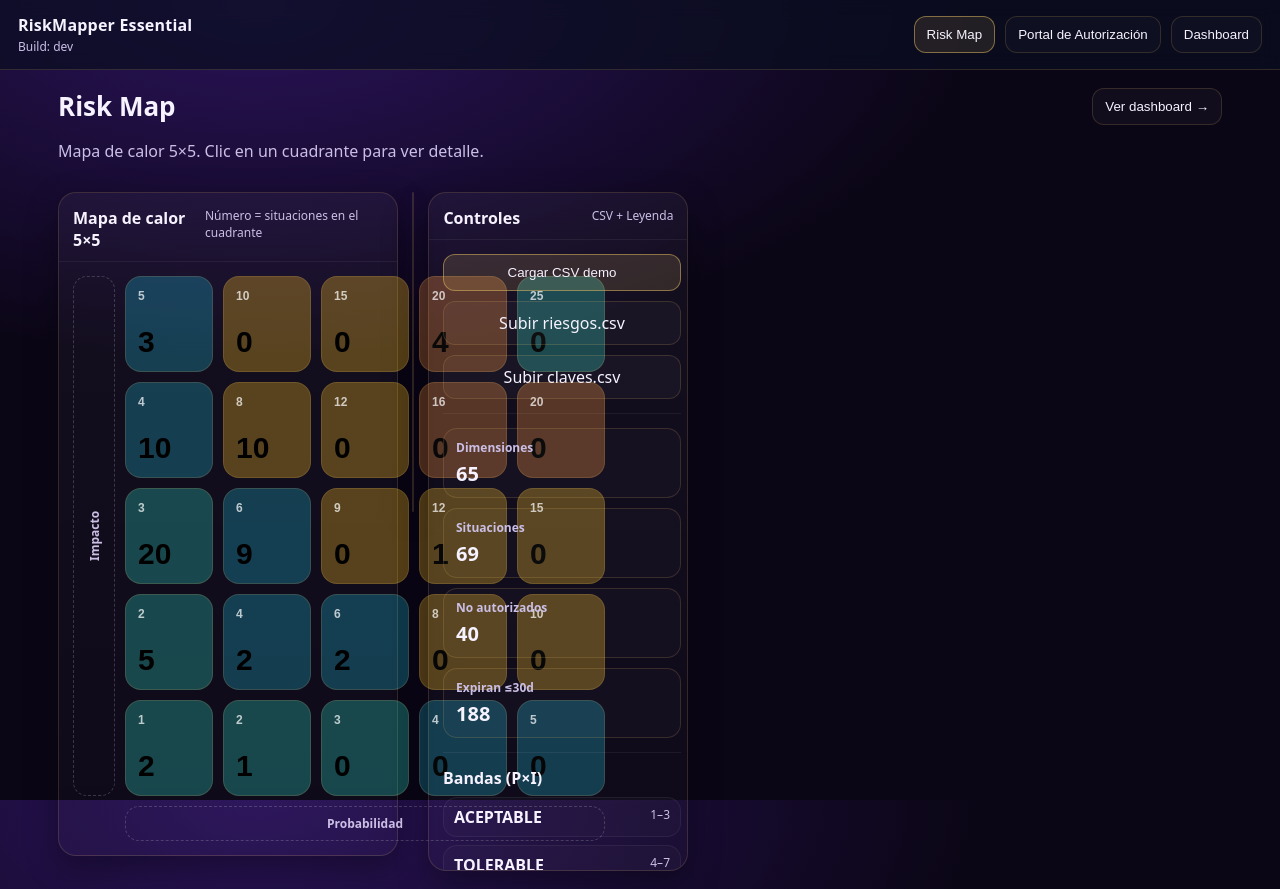
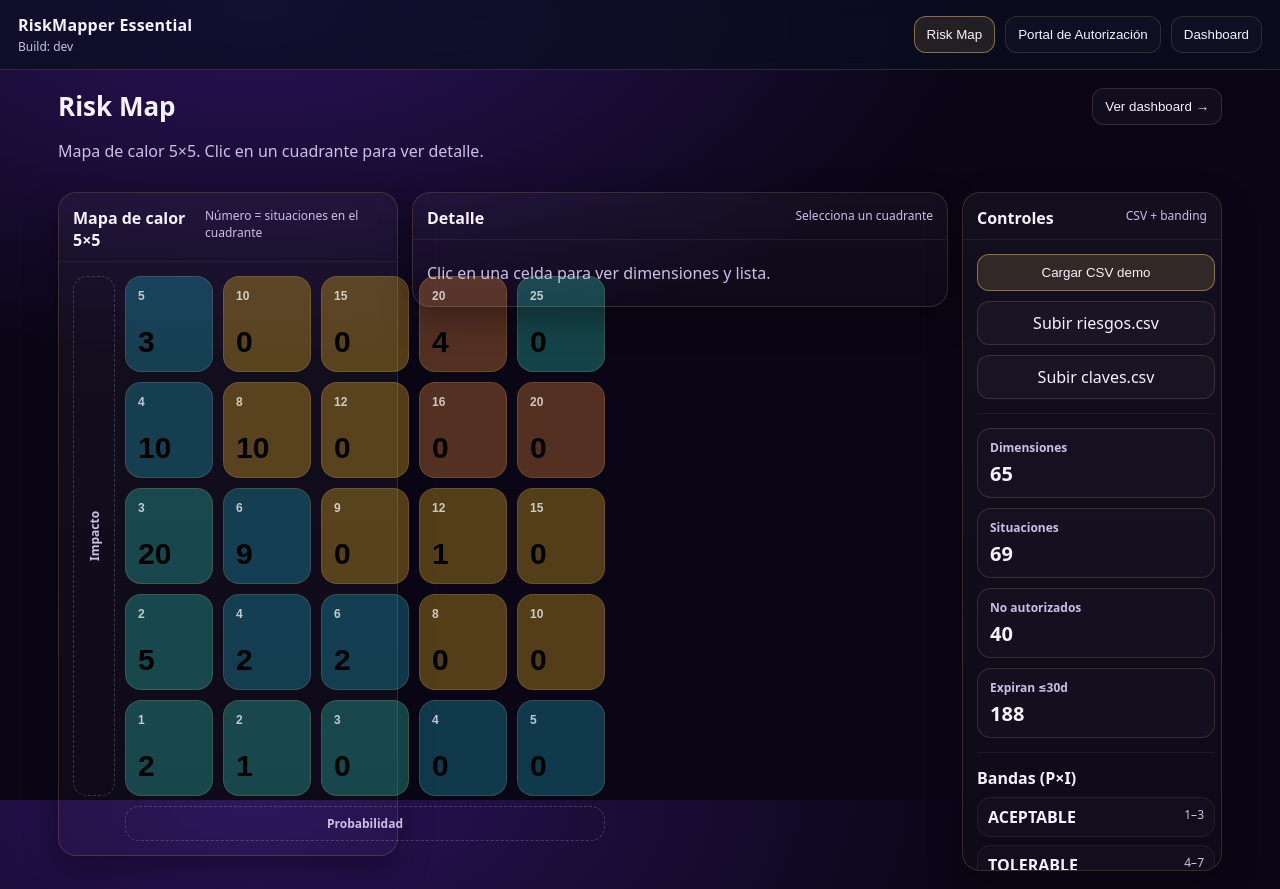
Before and after one commit to Dracmire/RiskMapperV3, a React (Vite) app in the folder riskmapper-essential/: page / in a window 1280 px wide. Both pictures are taken after a click on the button "Cargar CSV demo". Built offline with nearby package versions, Linux system fonts and the light colour scheme.

Commit message:
Update risk map layout

```diff
--- a/riskmapper-essential/src/screens/RiskMap.tsx
+++ b/riskmapper-essential/src/screens/RiskMap.tsx
@@ -1,5 +1,4 @@
 // src/screens/RiskMap.tsx
-
 import { useStudents } from "../state/useStudents";
 import { RiskHeatmap5x5 } from "../components/RiskHeatmap5x5";
 import { useRiskData } from "../risk/useRiskData";
@@ -9,7 +8,9 @@ export function RiskMap({ onGoDashboard }: { onGoDashboard: () => void }) {
   const { model, loadDefaultFromPublic, uploadCSV, ready, error } = useRiskData();
 
   const noAut = students.filter((s) => s.estadoConsentimiento === "no_autorizado").length;
-  const expSoon = students.filter((s) => (new Date(s.expiraEn).getTime() - Date.now()) / (1000 * 60 * 60 * 24) <= 30).length;
+  const expSoon = students.filter(
+    (s) => (new Date(s.expiraEn).getTime() - Date.now()) / (1000 * 60 * 60 * 24) <= 30
+  ).length;
 
   return (
     <div className="page">
@@ -23,10 +24,9 @@ export function RiskMap({ onGoDashboard }: { onGoDashboard: () => void }) {
         </button>
       </div>
 
-      <div className="riskLayout">
-        {/* IZQUIERDA: acciones + numeritos */}
       <div className="riskShell">
-  <div className="riskCenter">
+        {/* CENTER: map (includes detail panel) */}
+        <div>
           {!model ? (
             <div className="card">
               <div className="cardBody">
@@ -40,12 +40,12 @@ export function RiskMap({ onGoDashboard }: { onGoDashboard: () => void }) {
           )}
         </div>
 
+        {/* RIGHT: controls + tiny legend */}
         <aside className="riskRight card">
           <div className="cardHeader">
             <div className="cardTitle">Controles</div>
-      <div className="muted small">CSV + Leyenda</div>
+            <div className="muted small">CSV + banding</div>
           </div>
-
           <div className="cardBody">
             <div className="riskRightButtons">
               <button className="btnPrimary" type="button" onClick={loadDefaultFromPublic}>
@@ -107,7 +107,9 @@ export function RiskMap({ onGoDashboard }: { onGoDashboard: () => void }) {
                 {model.keys.scoreBands.map((b) => (
                   <div key={`${b.min}-${b.max}`} className="legendTinyRow">
                     <span className="legendTinyName">{b.name}</span>
-              <span className="muted small">{b.min}–{b.max}</span>
+                    <span className="muted small">
+                      {b.min}–{b.max}
+                    </span>
                   </div>
                 ))}
               </div>
@@ -116,6 +118,5 @@ export function RiskMap({ onGoDashboard }: { onGoDashboard: () => void }) {
         </aside>
       </div>
     </div>
-    </div>
   );
 }
--- a/riskmapper-essential/src/styles.css
+++ b/riskmapper-essential/src/styles.css
@@ -573,3 +573,95 @@ button:focus-visible, input:focus-visible, select:focus-visible{
   background: rgba(255,255,255,.02);
 }
 .legendTinyName{ font-weight:800; }
+
+/* ===== RiskMap (center map + right controls) ===== */
+.riskShell{
+  display:grid;
+  grid-template-columns: 1fr 260px;
+  gap:14px;
+  align-items:start;
+}
+@media (max-width: 1100px){
+  .riskShell{ grid-template-columns: 1fr; }
+}
+.riskRight{
+  position: sticky;
+  top: 86px;
+  max-height: calc(100vh - 110px);
+  overflow: hidden;
+}
+.riskRight .cardBody{
+  max-height: calc(100vh - 170px);
+  overflow:auto;
+  padding-right: 6px;
+}
+.riskRightButtons{ display:flex; flex-direction:column; gap:10px; }
+.riskRightButtons .btn, .riskRightButtons .btnPrimary{ width:100%; text-align:center; }
+
+.riskMiniStats{ display:grid; grid-template-columns: 1fr; gap:10px; }
+.miniStat{
+  border:1px solid var(--line);
+  background: rgba(255,255,255,.02);
+  border-radius:14px;
+  padding:10px 12px;
+}
+.miniLabel{ color:var(--muted); font-size:12px; font-weight:800 }
+.miniValue{ font-weight:900; font-size:20px; margin-top:4px }
+
+.legendTinyTitle{ font-weight:900; margin-bottom:8px; }
+.legendTiny{ display:flex; flex-direction:column; gap:8px; }
+.legendTinyRow{
+  display:flex;
+  justify-content:space-between;
+  gap:10px;
+  border:1px solid var(--soft);
+  border-radius:14px;
+  padding:8px 10px;
+  background: rgba(255,255,255,.02);
+}
+.legendTinyName{ font-weight:800; }
+
+/* ===== Heatmap 5×5 (THIS fixes the “fell into a row”) ===== */
+.heatLayout{
+  display:grid;
+  grid-template-columns: 340px 1fr;  /* left detail, right grid */
+  gap:14px;
+  align-items:start;
+}
+@media (max-width: 1100px){
+  .heatLayout{ grid-template-columns: 1fr; }
+}
+
+.heatGrid{
+  display:grid;
+  grid-template-columns: repeat(5, minmax(88px, 1fr));
+  gap:10px;
+}
+
+.heatCell{
+  border:1px solid var(--line);
+  border-radius:16px;
+  padding:12px;
+  cursor:pointer;
+  min-height:96px;
+  display:flex;
+  flex-direction:column;
+  justify-content:space-between;
+  transition: transform .08s ease, background .12s ease;
+}
+.heatCell:hover{ transform: translateY(-1px); }
+.heatCellSel{ outline:2px solid rgba(255,255,255,.28); outline-offset:2px; }
+.heatCellScore{ font-weight:900; font-size:12px; color: rgba(255,255,255,.72); }
+.heatCellCount{ font-weight:900; font-size:30px; }
+
+.heatSide{
+  position: sticky;
+  top: 86px;
+  max-height: calc(100vh - 110px);
+  overflow: hidden;
+}
+.heatSideBody{
+  max-height: calc(100vh - 170px);
+  overflow:auto;
+  padding-right: 6px;
+}
```
Lines whose indentation alone changed are shown as unchanged.
